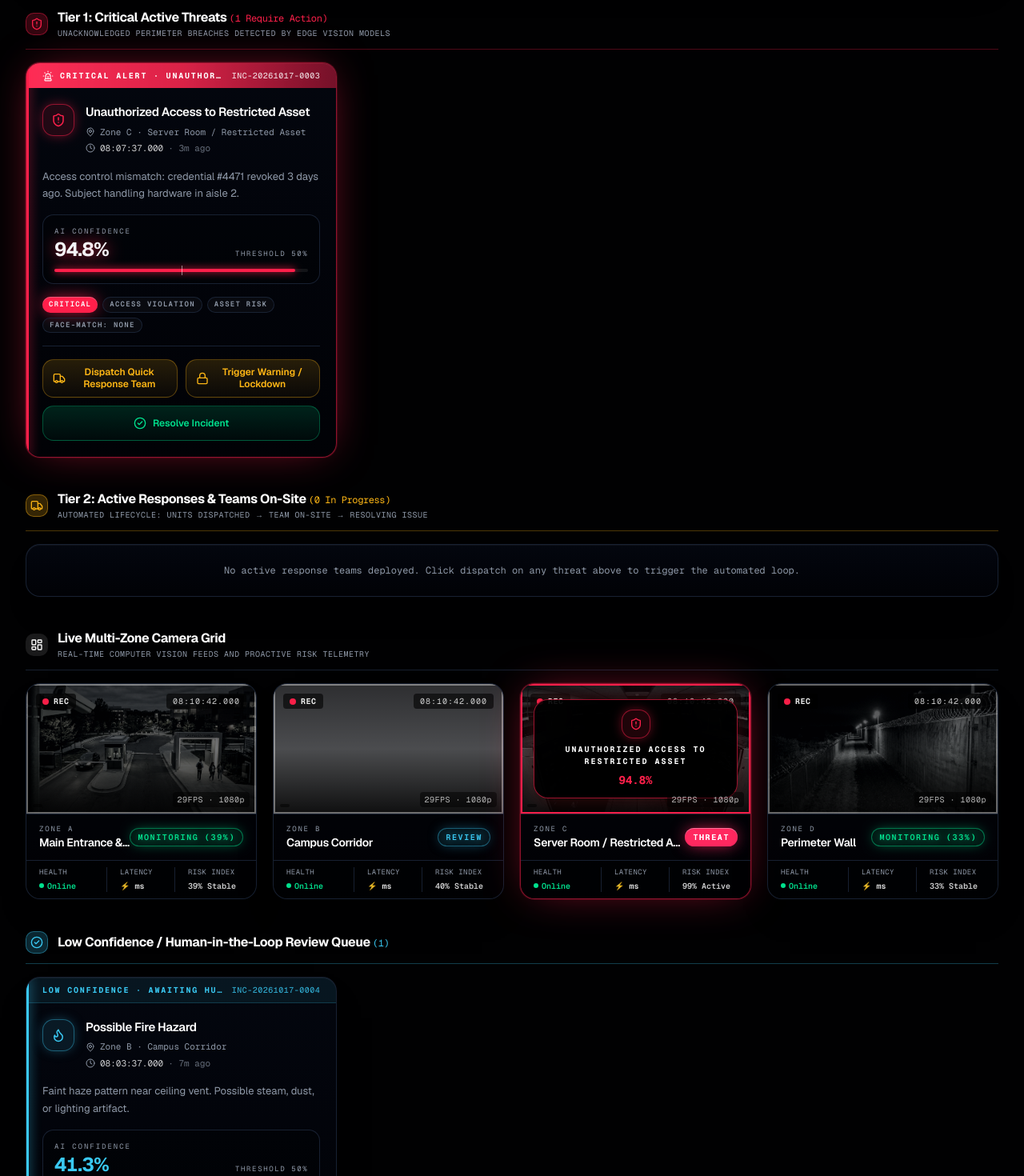
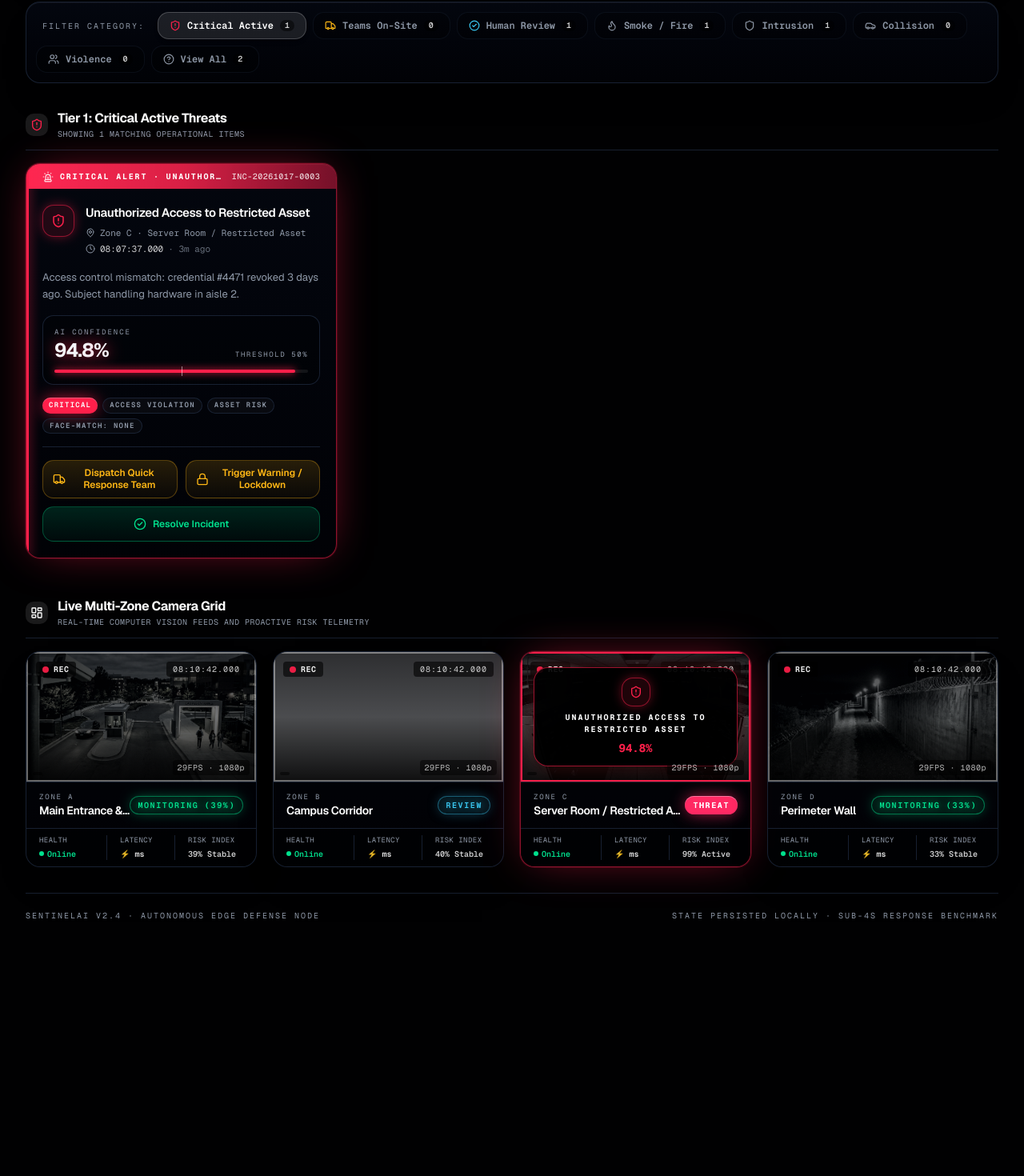
Before and after one commit to ayesharafiquebhatti08-jpg/sentinelai, a Next.js app: page / in a window 1280 px wide. Shown: the part 557-2027 px from the top of the page at 80% size. After the commit the page ends 1741 px from the top, so only its background shows below. Built offline with nearby package versions, Linux system fonts and the light colour scheme; grey boxes are pictures that could not be loaded.

Commit message:
Update dashboard.tsx

```diff
--- a/components/sentinel/dashboard.tsx
+++ b/components/sentinel/dashboard.tsx
@@ -2,7 +2,7 @@
 
 import { useEffect, useState } from 'react'
 import { motion } from 'motion/react'
-import { History, LayoutDashboard, Loader2, ShieldAlert, Truck, CheckCircle2, Cpu } from 'lucide-react'
+import { History, LayoutDashboard, Loader2, ShieldAlert, Truck, CheckCircle2, Cpu, Flame, Shield, Car, Users, HelpCircle } from 'lucide-react'
 import { cn } from '@/lib/utils'
 import { useNow } from '@/lib/sentinel/format'
 import { TOTAL_CAMERAS, ZONE_LIST } from '@/lib/sentinel/scenarios'
@@ -15,6 +15,7 @@ import { ThreatCard } from './threat-card'
 import { TopNav } from './top-nav'
 
 type View = 'dashboard' | 'audit'
+type ThreatFilter = 'all' | 'critical' | 'responding' | 'review' | 'fire' | 'intrusion' | 'collision' | 'violence'
 
 const AMBIENT_INTERVAL_MS = 35_000
 
@@ -22,6 +23,7 @@ export function Dashboard() {
   const state = useSentinel()
   const now = useNow()
   const [view, setView] = useState<View>('dashboard')
+  const [threatFilter, setThreatFilter] = useState<ThreatFilter>('critical')
 
   // Drives the incident lifecycle (dispatched -> on-site -> resolving -> resolved/archived).
   useEffect(() => {
@@ -39,10 +41,21 @@ export function Dashboard() {
 
   const stats = computeStats(state)
 
-  // Categorize active incidents into swimlanes for instant judge clarity
   const activeThreats = state.incidents.filter((i) => i.queue === 'active' && !i.dispatchedAt)
   const activeResponses = state.incidents.filter((i) => i.dispatchedAt || i.onSiteAt || i.resolvingAt || i.closingAt)
   const reviewQueue = state.incidents.filter((i) => i.queue === 'review')
+
+  // Filtered incidents based on user's tab selection
+  const filteredIncidents = state.incidents.filter((i) => {
+    if (threatFilter === 'critical') return i.queue === 'active' && !i.dispatchedAt
+    if (threatFilter === 'responding') return Boolean(i.dispatchedAt || i.onSiteAt || i.resolvingAt || i.closingAt)
+    if (threatFilter === 'review') return i.queue === 'review'
+    if (threatFilter === 'fire') return i.type === 'fire'
+    if (threatFilter === 'intrusion') return i.type === 'intrusion'
+    if (threatFilter === 'collision') return i.type === 'collision'
+    if (threatFilter === 'violence') return i.type === 'violence'
+    return true
+  })
 
   return (
     <div className="relative min-h-screen bg-background">
@@ -53,7 +66,7 @@ export function Dashboard() {
         <TopNav />
 
         <main className="mx-auto max-w-[1600px] space-y-8 px-4 py-6 md:px-8">
-          {/* Live AI Neural Cognition Ticker (The Judge Hook) */}
+          {/* Live AI Neural Cognition Ticker */}
           <div className="panel relative flex items-center gap-3 overflow-hidden rounded-2xl border border-threat/30 bg-black/40 px-5 py-3 shadow-[0_0_20px_rgba(239,68,68,0.1)]">
             <Cpu className="size-4 animate-pulse text-threat shrink-0" />
             <div className="flex min-w-0 items-center gap-2 font-mono text-xs text-muted-foreground">
@@ -79,7 +92,7 @@ export function Dashboard() {
             <nav aria-label="Primary views" className="panel flex items-center gap-1 rounded-full p-1 sm:w-fit">
               {(
                 [
-                  { id: 'dashboard', label: 'Mission Control Swimlanes', short: 'Control', icon: LayoutDashboard, badge: stats.activeCount },
+                  { id: 'dashboard', label: 'Mission Control', short: 'Control', icon: LayoutDashboard, badge: stats.activeCount },
                   { id: 'audit', label: 'Incident Audit Log', short: 'Audit', icon: History, badge: state.audit.length },
                 ] as const
               ).map((t) => {
@@ -131,69 +144,88 @@ export function Dashboard() {
               Initializing Autonomous AI Guard
             </div>
           ) : view === 'dashboard' ? (
-            <motion.div key="dashboard" initial={{ opacity: 0, y: 8 }} animate={{ opacity: 1, y: 0 }} className="space-y-10">
+            <motion.div key="dashboard" initial={{ opacity: 0, y: 8 }} animate={{ opacity: 1, y: 0 }} className="space-y-8">
               <SimulationPanel ambient={state.ambient} />
 
-              {/* SWIMLANE 1: CRITICAL ACTIVE THREATS */}
+              {/* INTERACTIVE CATEGORY SELECTOR TABS (Solves clutter) */}
+              <div className="panel flex flex-wrap items-center gap-2 rounded-2xl p-3 border border-border/80">
+                <span className="font-mono text-[10px] uppercase tracking-[0.2em] text-muted-foreground px-2">
+                  Filter Category:
+                </span>
+                {[
+                  { id: 'critical', label: 'Critical Active', icon: ShieldAlert, count: activeThreats.length, tone: 'text-threat' },
+                  { id: 'responding', label: 'Teams On-Site', icon: Truck, count: activeResponses.length, tone: 'text-warn' },
+                  { id: 'review', label: 'Human Review', icon: CheckCircle2, count: reviewQueue.length, tone: 'text-info' },
+                  { id: 'fire', label: 'Smoke / Fire', icon: Flame, count: state.incidents.filter(i => i.type === 'fire').length },
+                  { id: 'intrusion', label: 'Intrusion', icon: Shield, count: state.incidents.filter(i => i.type === 'intrusion').length },
+                  { id: 'collision', label: 'Collision', icon: Car, count: state.incidents.filter(i => i.type === 'collision').length },
+                  { id: 'violence', label: 'Violence', icon: Users, count: state.incidents.filter(i => i.type === 'violence').length },
+                  { id: 'all', label: 'View All', icon: HelpCircle, count: state.incidents.length },
+                ].map((tab) => {
+                  const active = threatFilter === tab.id
+                  return (
+                    <button
+                      key={tab.id}
+                      type="button"
+                      onClick={() => setThreatFilter(tab.id as ThreatFilter)}
+                      className={cn(
+                        'flex items-center gap-2 rounded-xl px-3.5 py-2 font-mono text-xs font-semibold transition-all',
+                        active
+                          ? 'bg-white/10 text-white shadow-md border border-white/20'
+                          : 'bg-black/30 text-muted-foreground hover:bg-white/[0.05] hover:text-white border border-border/40',
+                      )}
+                    >
+                      <tab.icon className={cn('size-3.5', tab.tone)} />
+                      <span>{tab.label}</span>
+                      <span className="rounded-full bg-black/50 px-1.5 py-0.2 text-[10px] text-white/80 tabular">
+                        {tab.count}
+                      </span>
+                    </button>
+                  )
+                })}
+              </div>
+
+              {/* FOCUSED INCIDENT GRID SECTION */}
               <section className="space-y-4">
-                <div className="flex items-center gap-3 border-b border-threat/30 pb-3">
-                  <span className="flex size-7 items-center justify-center rounded-lg bg-threat/20 text-threat border border-threat/40">
-                    <ShieldAlert className="size-4 animate-pulse" />
-                  </span>
-                  <div>
-                    <h2 className="text-base font-bold tracking-tight text-white">
-                      Tier 1: Critical Active Threats <span className="font-mono text-xs text-threat font-normal">({activeThreats.length} Require Action)</span>
-                    </h2>
-                    <p className="font-mono text-[10px] uppercase tracking-wider text-muted-foreground">
-                      Unacknowledged perimeter breaches detected by edge vision models
-                    </p>
+                <div className="flex items-center justify-between border-b border-border pb-3">
+                  <div className="flex items-center gap-3">
+                    <span className="flex size-7 items-center justify-center rounded-lg bg-white/10 text-white">
+                      <ShieldAlert className="size-4 text-threat" />
+                    </span>
+                    <div>
+                      <h2 className="text-base font-bold tracking-tight text-white capitalize">
+                        {threatFilter === 'critical' && 'Tier 1: Critical Active Threats'}
+                        {threatFilter === 'responding' && 'Tier 2: Active Responses & Teams On-Site'}
+                        {threatFilter === 'review' && 'Human-in-the-Loop Review Queue'}
+                        {threatFilter === 'fire' && 'Smoke & Fire Incident Feeds'}
+                        {threatFilter === 'intrusion' && 'Intrusion & Unauthorized Access Feeds'}
+                        {threatFilter === 'collision' && 'Vehicle Collision & Traffic Feeds'}
+                        {threatFilter === 'violence' && 'Aggressive Crowd & Violence Feeds'}
+                        {threatFilter === 'all' && 'All System Incidents'}
+                      </h2>
+                      <p className="font-mono text-[10px] uppercase tracking-wider text-muted-foreground">
+                        Showing {filteredIncidents.length} matching operational items
+                      </p>
+                    </div>
                   </div>
                 </div>
 
-                {activeThreats.length === 0 ? (
-                  <div className="panel rounded-2xl border border-border/60 bg-black/20 p-6 text-center font-mono text-xs text-muted-foreground">
-                    No unacknowledged critical threats. All sectors secure under active monitoring.
+                {filteredIncidents.length === 0 ? (
+                  <div className="panel rounded-2xl border border-border/60 bg-black/20 p-12 text-center font-mono text-xs text-muted-foreground space-y-2">
+                    <p className="text-sm font-semibold text-white">No incidents found in this category.</p>
+                    <p>Select another category tab above or trigger a simulation.</p>
                   </div>
                 ) : (
                   <div className="grid grid-cols-1 gap-6 md:grid-cols-2 xl:grid-cols-3">
-                    {activeThreats.map((incident) => (
+                    {filteredIncidents.map((incident) => (
                       <ThreatCard key={incident.id} incident={incident} now={now} />
                     ))}
                   </div>
                 )}
               </section>
 
-              {/* SWIMLANE 2: ACTIVE RESPONSES & TEAMS ON-SITE */}
-              <section className="space-y-4">
-                <div className="flex items-center gap-3 border-b border-warn/30 pb-3">
-                  <span className="flex size-7 items-center justify-center rounded-lg bg-warn/20 text-warn border border-warn/40">
-                    <Truck className="size-4 animate-pulse" />
-                  </span>
-                  <div>
-                    <h2 className="text-base font-bold tracking-tight text-white">
-                      Tier 2: Active Responses & Teams On-Site <span className="font-mono text-xs text-warn font-normal">({activeResponses.length} In Progress)</span>
-                    </h2>
-                    <p className="font-mono text-[10px] uppercase tracking-wider text-muted-foreground">
-                      Automated lifecycle: Units Dispatched → Team On-Site → Resolving Issue
-                    </p>
-                  </div>
-                </div>
-
-                {activeResponses.length === 0 ? (
-                  <div className="panel rounded-2xl border border-border/60 bg-black/20 p-6 text-center font-mono text-xs text-muted-foreground">
-                    No active response teams deployed. Click dispatch on any threat above to trigger the automated loop.
-                  </div>
-                ) : (
-                  <div className="grid grid-cols-1 gap-6 md:grid-cols-2 xl:grid-cols-3">
-                    {activeResponses.map((incident) => (
-                      <ThreatCard key={incident.id} incident={incident} now={now} />
-                    ))}
-                  </div>
-                )}
-              </section>
-
-              {/* SWIMLANE 3: LIVE ZONE CAMERA GRID */}
-              <section className="space-y-4">
+              {/* LIVE ZONE CAMERA GRID */}
+              <section className="space-y-4 pt-4">
                 <div className="flex items-center gap-3 border-b border-border pb-3">
                   <span className="flex size-7 items-center justify-center rounded-lg bg-white/10 text-white">
                     <LayoutDashboard className="size-4" />
@@ -223,27 +255,6 @@ export function Dashboard() {
                   })}
                 </div>
               </section>
-
-              {/* HUMAN REVIEW QUEUE (IF ANY) */}
-              {reviewQueue.length > 0 && (
-                <section className="space-y-4">
-                  <div className="flex items-center gap-3 border-b border-info/30 pb-3">
-                    <span className="flex size-7 items-center justify-center rounded-lg bg-info/20 text-info border border-info/40">
-                      <CheckCircle2 className="size-4" />
-                    </span>
-                    <div>
-                      <h2 className="text-base font-bold tracking-tight text-white">
-                        Low Confidence / Human-in-the-Loop Review Queue <span className="font-mono text-xs text-info font-normal">({reviewQueue.length})</span>
-                      </h2>
-                    </div>
-                  </div>
-                  <div className="grid grid-cols-1 gap-6 md:grid-cols-2 xl:grid-cols-3">
-                    {reviewQueue.map((incident) => (
-                      <ThreatCard key={incident.id} incident={incident} now={now} />
-                    ))}
-                  </div>
-                </section>
-              )}
             </motion.div>
           ) : (
             <motion.div key="audit" initial={{ opacity: 0, y: 8 }} animate={{ opacity: 1, y: 0 }}>
```
